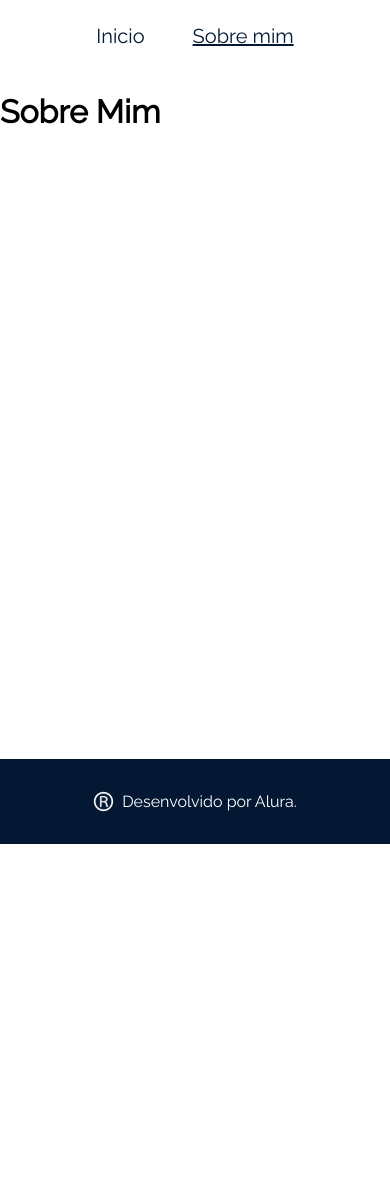
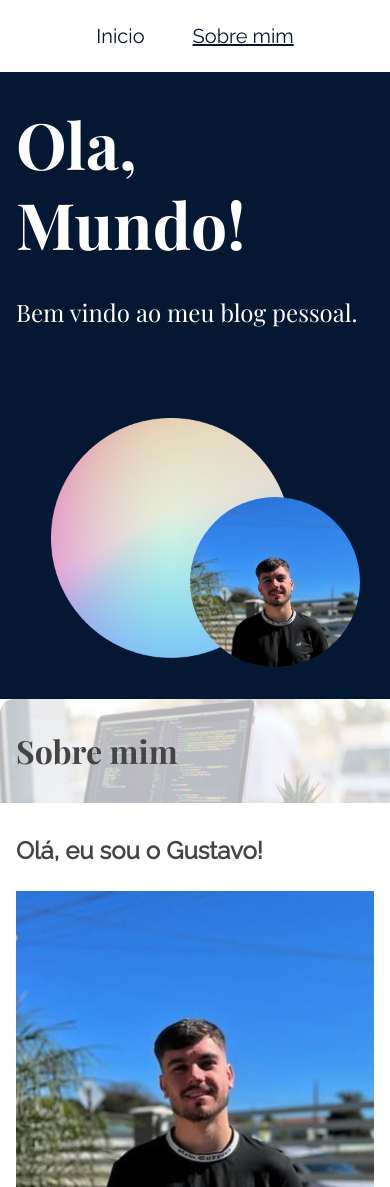
Before and after one commit to Gustavoo-z/react-router, a JavaScript app: page /sobremim in a window 390 px wide. Shown: the top 1187 px of the page. Before the commit the page ends 844 px from the top, so only its background shows below. Built offline with nearby package versions, Linux system fonts and the light colour scheme; the HTML template or start-up script is replaced by a standard one.

Commit message:
Nested Routes and About Me

```diff
--- a/src/App.js
+++ b/src/App.js
@@ -3,6 +3,7 @@ import Inicio from "./pages/Inicio";
 import SobreMim from "./pages/SobreMim";
 import Header from "./Components/Header";
 import Footer from "./Components/Footer";
+import DefaultPage from "Components/DefaultPage";
 
 function App() {
   return (
@@ -12,8 +13,10 @@ function App() {
         <Header />
 
         <Routes>
-          <Route path="/" element={<Inicio/>} />
-          <Route path="/sobremim" element={<SobreMim/>} />
+          <Route path="/" element={<DefaultPage/>}>
+            <Route index element={<Inicio/>} />
+            <Route path="sobremim" element={<SobreMim/>} />
+          </Route>
           <Route path="*" element={<h1>404 - Página não encontrada</h1>} />
         </Routes>
       </BrowserRouter>
--- a/src/Components/Banner/index.js
+++ b/src/Components/Banner/index.js
@@ -1,5 +1,6 @@
 import styles from "./banner.module.css";
 import circuloColorido from "assets/circulo_colorido.png";
+import minhaFoto from "assets/minha_foto.png";
 
 export default function Banner() {
     return (
@@ -10,7 +11,7 @@ export default function Banner() {
             </div>
             <div className={styles.imagens}>
                 <img className={styles.circuloColorido} src={circuloColorido} alt="Circulo colorido" aria-hidden={true} />
-                <img className={styles.minhaFoto} src={circuloColorido} alt="Foto de perfil" />
+                <img className={styles.minhaFoto} src={minhaFoto} alt="Foto de perfil" />
             </div>
         </div>
     )
--- a/src/Components/Card/card.module.css
+++ b/src/Components/Card/card.module.css
@@ -7,6 +7,8 @@
   transition: transform 0.2s;
   margin-top: -2.5rem;
   margin-bottom: 2.5rem;
+  height: 337px;
+  position: relative;
 }
 
 .post:hover {
@@ -36,6 +38,12 @@
   border: 3px solid var(--azul-medio);
   cursor: pointer;
   transition: 0.2s;
+  position: absolute;
+  bottom: 1em;
+  width: 81px;
+  left: 0;
+  right: 0;
+  margin: 0 auto;
 }
 
 .botaoLer:hover {
--- /dev/null
+++ b/src/Components/DefaultPage/index.js
@@ -0,0 +1,11 @@
+import Banner from "Components/Banner";
+import { Outlet } from "react-router-dom";
+
+export default function DefaultPage() {
+    return (
+        <>
+            <Banner />
+            <Outlet/>
+        </>
+    )
+}
--- /dev/null
+++ b/src/Components/PostModel/index.js
@@ -0,0 +1,13 @@
+import styles from "./postmodel.module.css";
+
+export default function PostModel({children, fotoCapa, titulo }) {
+    return (
+        <article className={styles.postModeloContainer}>
+            <div style={{ backgroundImage: `url(${fotoCapa})` }} className={styles.fotoCapa} />
+
+            <h2 className={styles.titulo}>{titulo}</h2>
+
+            <div className={styles.postConteudoContainer}>{children}</div>
+        </article>
+    );
+}
--- /dev/null
+++ b/src/Components/PostModel/postmodel.module.css
@@ -0,0 +1,53 @@
+.postModeloContainer {
+  color: var(--cor-fonte-post);
+  position: relative;
+}
+
+.fotoCapa,
+.titulo {
+  height: 204px;
+}
+
+.fotoCapa {
+  width: 100%;
+  background-size: cover;
+  background-repeat: no-repeat;
+  opacity: 0.3;
+  position: absolute;
+  top: 0;
+  z-index: -1;
+}
+
+.titulo {
+  font-family: var(--fonte-secundaria);
+  padding: 0 7.5rem;
+  font-size: 4rem;
+  display: flex;
+  align-items: center;
+}
+
+.postConteudoContainer {
+  padding: 2.5rem 7.5rem 4.5rem;
+}
+
+@media (max-width: 744px) {
+  .postConteudoContainer {
+    padding: 2rem 1.5rem 1.5rem;
+  }
+}
+
+@media (max-width: 744px) {
+  .fotoCapa,
+  .titulo {
+    height: 104px;
+  }
+
+  .titulo {
+    padding: 0 1rem;
+    font-size: 2rem;
+  }
+
+  .postConteudoContainer {
+    padding: 2rem 1rem 1.5rem;
+  }
+}
--- a/src/pages/Inicio/index.js
+++ b/src/pages/Inicio/index.js
@@ -1,4 +1,3 @@
-import Banner from "Components/Banner";
 import styles from "./inicio.module.css";
 import Card from "Components/Card";
 
@@ -7,8 +6,6 @@ console.log(posts)
 
 export default function Inicio() {
     return (
-        <>
-            <Banner />
         <ul className={styles.posts}>
             {posts.map((post) => (
                 <li key={post.id}>
@@ -16,6 +13,5 @@ export default function Inicio() {
                 </li>
             ))}
         </ul>
-        </>
     )
 }
--- a/src/pages/SobreMim/index.js
+++ b/src/pages/SobreMim/index.js
@@ -1,7 +1,37 @@
+import PostModel from "Components/PostModel";
+import fotoCapa from "assets/sobre_mim_capa.png";
+import styles from "./sobremim.module.css";
+import fotoSobreMim from "assets/minha_foto.png";
+
 export default function SobreMim() {
     return (
         <>
-            <h1>Sobre Mim</h1>
+            <PostModel fotoCapa={fotoCapa} titulo="Sobre mim">
+
+                <h3 className={styles.subtitulo}>Olá, eu sou o Gustavo!</h3>
+
+                <img src={fotoSobreMim} alt="Foto de Gustavo" className={styles.fotoSobreMim}></img>
+
+                <p className={styles.paragrafo}>
+                Oi, tudo bem? Eu sou o Gustavo, desenvolvedor Full Stack em formação e apaixonado por tecnologia. Fico feliz em te ver por aqui!
+                </p>
+                <p className={styles.paragrafo}>
+                Minha jornada com programação começou na prática, dentro do ambiente profissional. Comecei atuando com automação de processos e fui me aprofundando em ferramentas como Power Automate, SQL e JavaScript. Aos poucos, fui percebendo o quanto gosto de transformar operações com tecnologia e decidi me especializar de verdade.
+                </p>
+                <p className={styles.paragrafo}>
+                Por isso, escolhi cursar Análise e Desenvolvimento de Sistemas pela UNINTER, onde aprofundei meus conhecimentos em desenvolvimento de software. Também investi pesado em formações práticas pela Alura, como Front-end, Back-end com Node.js, APIs REST, WebSockets, bancos de dados e muito mais.
+                </p>
+                <p className={styles.paragrafo}>
+                Com o tempo, comecei a desenvolver meus próprios projetos, como calculadoras financeiras para educação, ferramentas de organização pessoal e um catálogo de séries e filmes com favoritos. Esses projetos me ajudaram a reforçar conceitos de lógica, persistência de dados, documentação com Swagger e autenticação com JWT.
+                </p>
+                <p className={styles.paragrafo}>
+                Hoje, vejo o quanto evoluí e estou cada vez mais motivado a seguir criando soluções que tenham impacto real. Meu objetivo é continuar aprendendo, construindo projetos úteis e colaborando em times que valorizem a tecnologia como ferramenta de transformação.
+                </p>
+                <p className={styles.paragrafo}>
+                Espero que meu trabalho possa inspirar você também a aprender, construir e crescer nessa área incrível que é o desenvolvimento!
+                </p>
+
+            </PostModel>
         </>
     )
 }
--- /dev/null
+++ b/src/pages/SobreMim/sobremim.module.css
@@ -0,0 +1,48 @@
+.fotoSobreMim {
+  margin-bottom: 0.5rem;
+  margin-left: 1.5rem;
+  width: 40vw;
+  float: right;
+}
+
+.subtitulo {
+  margin-bottom: 2rem;
+  font-size: 2.5rem;
+}
+
+.paragrafo {
+  text-align: justify;
+  font-size: 1.5rem;
+  line-height: 2.25rem;
+  margin-bottom: 1.5rem;
+}
+
+@media (max-width: 1100px) {
+  .fotoSobreMim {
+    float: none;
+    display: block;
+    margin: 0 auto 2rem;
+    width: 70vw;
+  }
+
+  .paragrafo {
+    margin-bottom: 2rem;
+  }
+}
+
+@media (max-width: 744px) {
+  .fotoSobreMim {
+    width: 100%;
+  }
+
+  .subtitulo {
+    font-size: 1.5rem;
+    line-height: 2rem;
+    margin-bottom: 1.5rem;
+  }
+
+  .paragrafo {
+    font-size: 1rem;
+    line-height: 1.75rem;
+  }
+}
```
Also changed, not shown: src/assets/minha_foto.png. Lines whose indentation alone changed are shown as unchanged.
